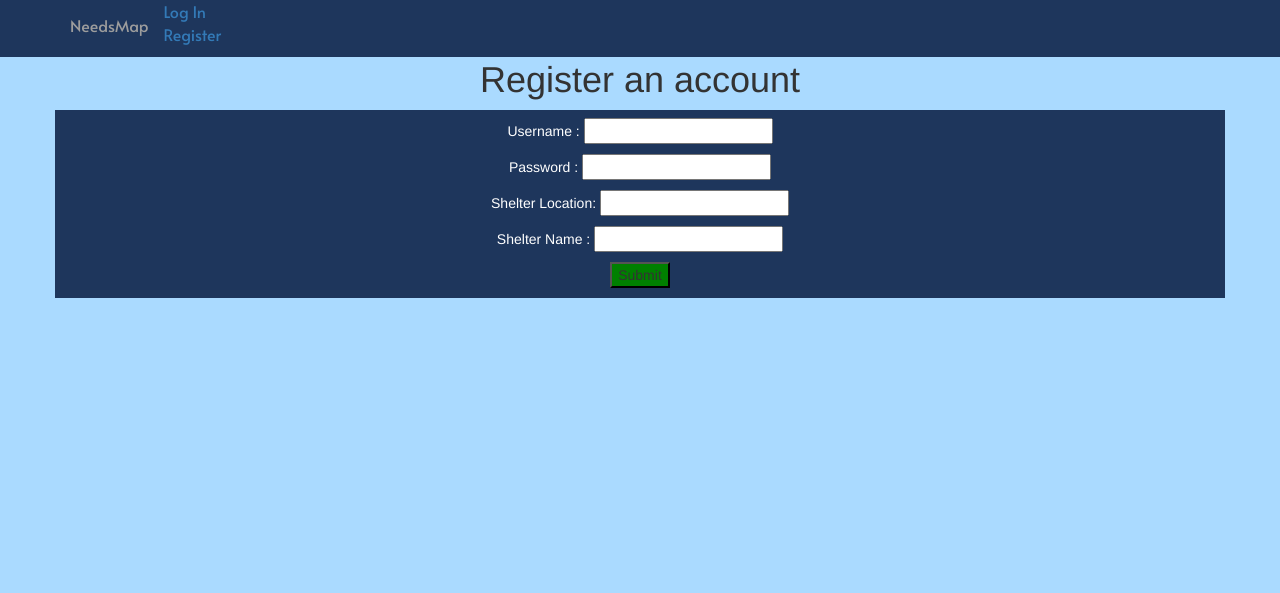
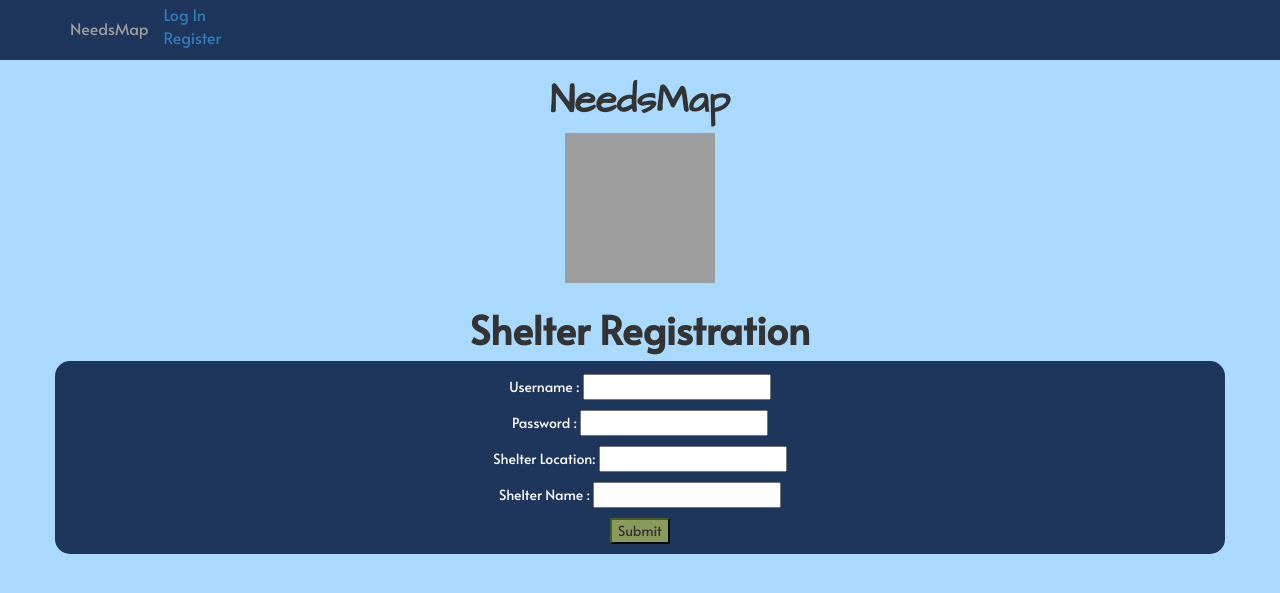
Before and after one commit to sihra/NeedsMap, a Flask app: page /register in a window 1280 px wide. Shown: the top 593 px of the page. Run offline with Flask 2, Linux system fonts and the light colour scheme; some libraries are stand-ins or nearby versions; grey boxes are pictures that could not be loaded.

Commit message:
Add files via upload

```diff
--- a/app.py
+++ b/app.py
@@ -60,10 +60,8 @@ def form():
         else:
             username1 = session.get('username')
             user = needsmap.query.filter_by(username=username1).first()
-
             if resource == "Food":
                 user.food = int(alert_number)
-
             elif resource == "Toiletries":
                 user.toilet = int(alert_number)
             elif resource == "Clothes":
@@ -72,10 +70,8 @@ def form():
                 user.shoes = int(alert_number)
             elif resource == "Feminine Supplies":
                 user.femprod = int(alert_number)
-
             elif resource == "Monetary Donations":
                 user.cash = int(alert_number)
-
             db.session.commit()
 
         flash("You have successfully submitted the details! Please logout if you don't have any more updates or you can continue updating the form")
--- a/templates/base.html
+++ b/templates/base.html
@@ -30,18 +30,55 @@
                 color:white;
             }
 
+            /*h1{
+               font-family: 'Architects Daughter', cursive;
+               font-color: #1e365c;
+               font-size: 39px;
+               font-weight: bold;
+            }*/
+
             .starter-template {
-                z-index: 1;
+
                 /* display: none; */
-                position: absolute;
-                top: 20;
+                /*position: absolute;*/
+                margin-top: 120;
+                font-family: 'Architects Daughter', cursive;
                 width: 100%;
                 margin-bottom:0px;
-                padding-top: 40px;
+                padding-top: 60px;
                 text-align: center;
                 line-height: 20px;
-                padding-bottom:20px;
+                padding-bottom:0px;
                 font-color:white;
+                font-size: bold;
+            }
+
+            .container{
+                border-radius: 15px;
+                padding-top: 3px;
+            }
+
+            h1{
+               font-color: #1e365c;
+               font-size: 39px;
+               font-weight: bold;
+            }
+
+            .starter {
+
+                /* display: none; */
+                /*position: absolute;*/
+                margin-top: 40;
+
+                font-family: 'Alata', sans-serif;
+                width: 100%;
+                margin-bottom:0px;
+                padding-top: 5px;
+                text-align: center;
+                line-height: 20px;
+                padding-bottom:30px;
+                font-color:white;
+
             }
 
 
@@ -82,7 +119,12 @@
 
 
     <!-- <a href="/">Home page</a> -->
-    <div class="starter-template">
+
+<div class="starter-template">
+        <h1>NeedsMap</h1>
+        <img src="https://lh4.googleusercontent.com/N6EYXd7N1YejhJA66m7a3fHxAC1yM_2UF2rCbhYa3W7EO-2NSihi6YB9G01n0pX2xERRgv8-EYFUOAo-RCDYc--ct9d5mwAPeXU8vVsnZghPLPBFwFxE8ndcdPmaIhvztVnsn8Ys" height=150px width=150px>
+</div>
+<div class="starter">
     <h1>{% block title %}{% endblock %}</h1>
 
     {% with messages = get_flashed_messages() %}
--- a/templates/login.html
+++ b/templates/login.html
@@ -6,6 +6,6 @@ Log in
 <form action="/login" method="post">
     <p style="color:white;margin-top:8px;">Username: <input style="color:black;" type="text" name="username" required></p>
     <p style="color:white;">Password: <input style="color:black;" type="password" name="password" required></p>
-    <p style="color:white;"><input type="submit" style="color:white;background-color: #AADAFF;"></p>
+    <p style="color:white;"><input type="submit" style="color:white;border-color: #4a5d23; background-color: #8a9a5b;"></p>
 </form>
 {% endblock %}
--- a/templates/register.html
+++ b/templates/register.html
@@ -1,14 +1,14 @@
 {% extends "base.html" %}
 {% block title %}
-Register an account
+Shelter Registration
 {% endblock %}
 {% block content %}
 <form action="/register" method="post">
 
-    <p style="color:white; margin-top:8px;" >Username        : <input style="color:black;" type="text" name="username" required></p>
+    <p style="color:white; margin-top:10px;" >Username        : <input style="color:black;" type="text" name="username" required></p>
     <p style="color:white;" >Password        : <input style="color:black;" type="password" name="password" required></p>
     <p style="color:white;" >Shelter Location: <input style="color:black;" type="text" name="location" required></p>
     <p style="color:white;" >Shelter Name    : <input style="color:black;" type="text" name="name" required></p>
 
-    <p><input type="submit" style="background-color: green;"></p>
+    <p><input type="submit" style="font-color:#1e365c;border-color: #4a5d23; background-color: #8a9a5b;"></p>
 {% endblock %}
```
Also changed, not shown: templates/form.html (+12 -10 lines), templates/maps.html (added, +14 -0 lines).
